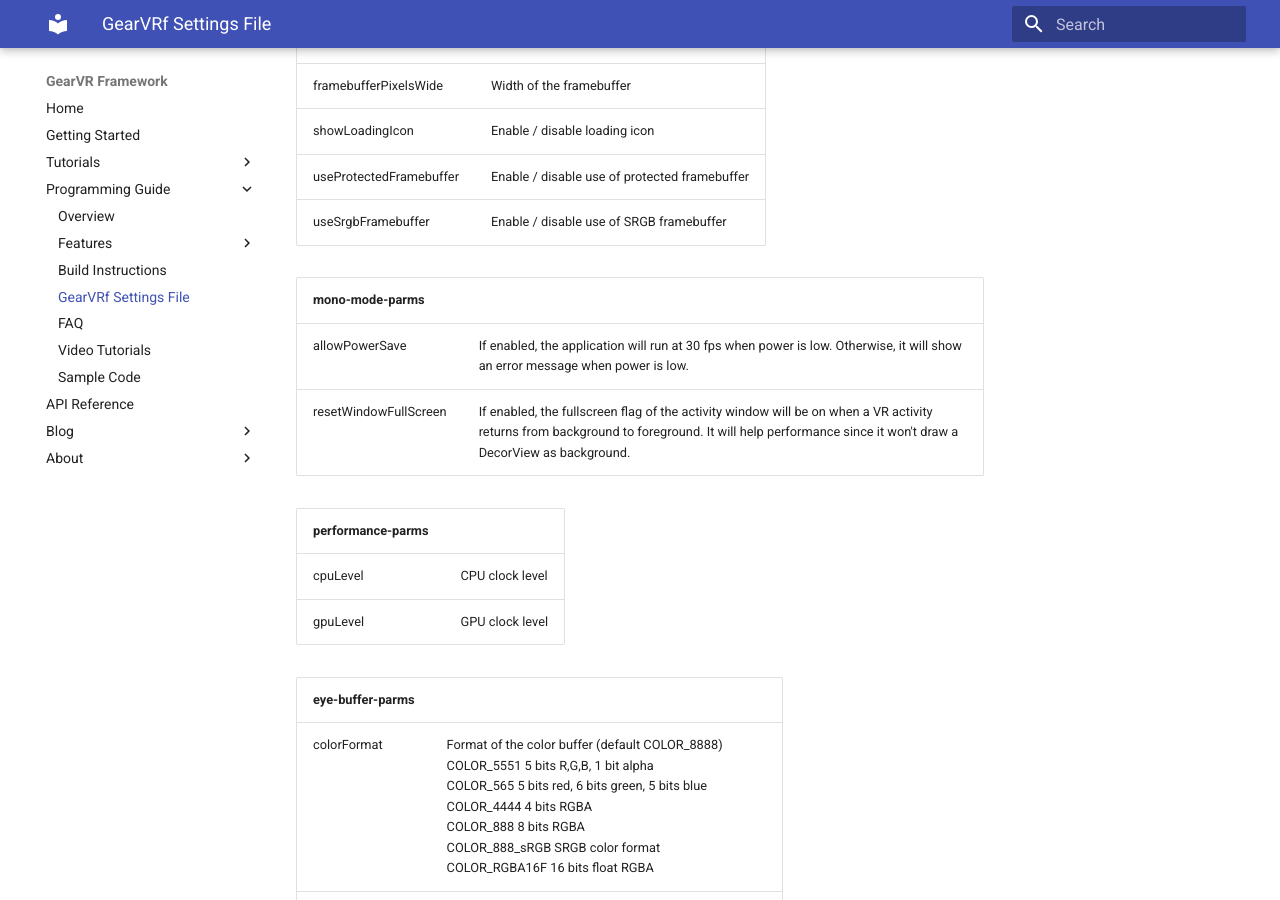
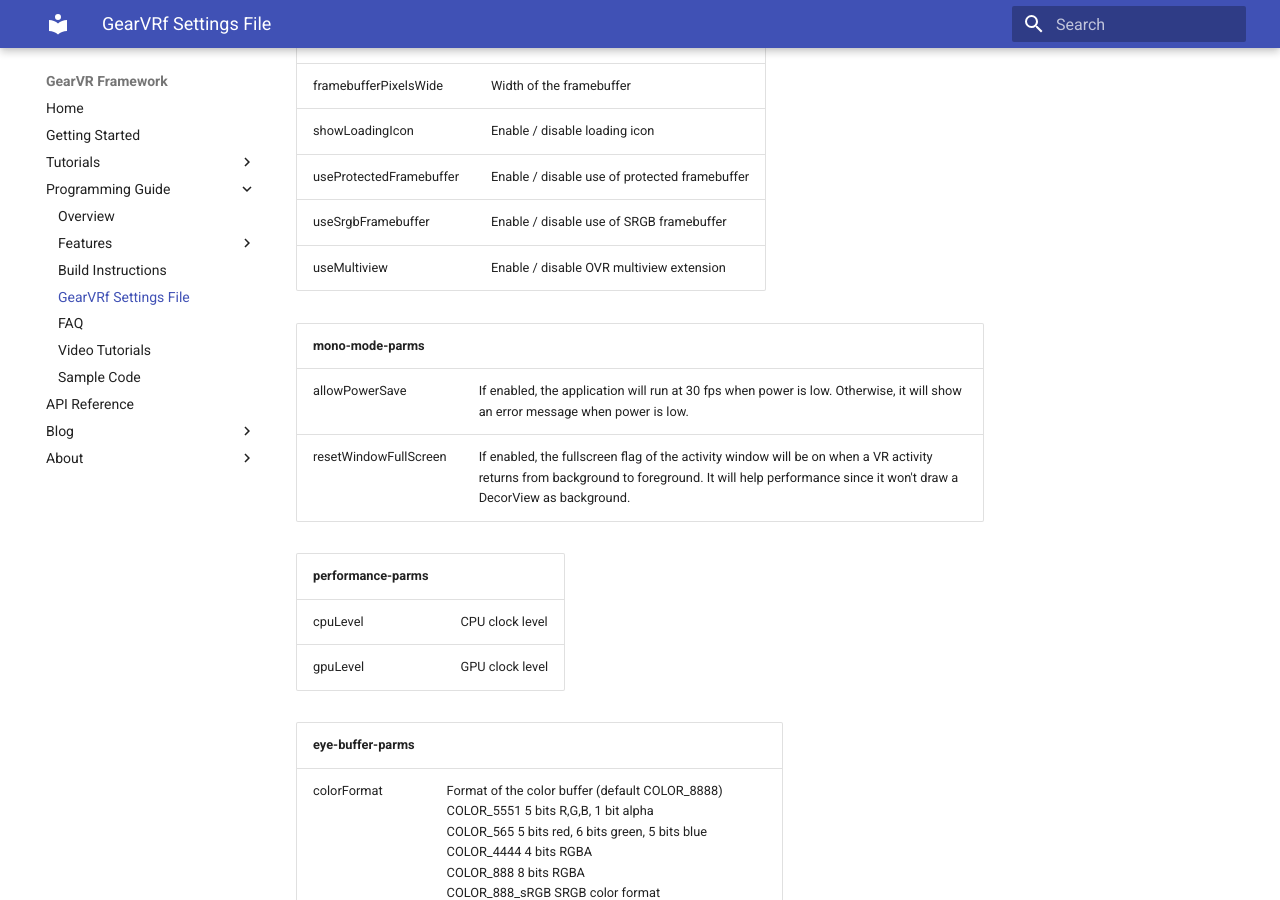
Before and after one commit to nitosan/GearVRf-docs, an MkDocs documentation site: the page built from docs/programming_guide/gearvr_settings_files.md, in a window 1280 px wide and 900 px high, scrolled down 342 px. Built offline with MkDocs 1.6.1 and Material for MkDocs 9.7.7, drawn with Linux system fonts in a browser that asks for light colours; old or Windows-style settings are respelled for this version of MkDocs.

Commit message:
added useMultiview

```diff
--- a/docs/programming_guide/gearvr_settings_files.md
+++ b/docs/programming_guide/gearvr_settings_files.md
@@ -9,6 +9,7 @@ Before rendering can start, the framework needs to know about the characteristic
 |showLoadingIcon |	Enable / disable loading icon|
 |useProtectedFramebuffer |	Enable / disable use of protected framebuffer|
 |useSrgbFramebuffer |	Enable / disable use of SRGB framebuffer|
+|useMultiview | Enable / disable OVR multiview extension|
 
 |mono-mode-parms | |
 |-|-|
```
